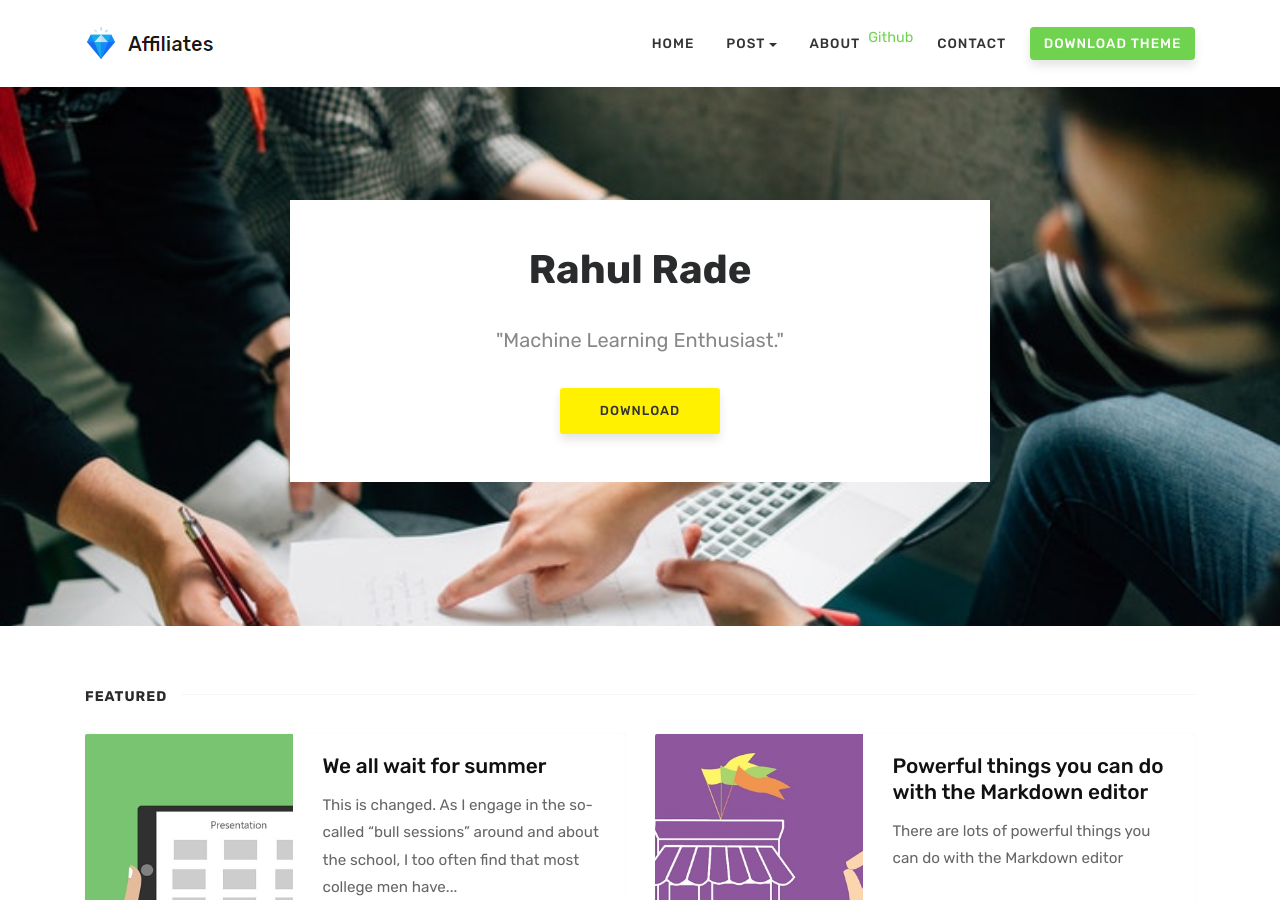
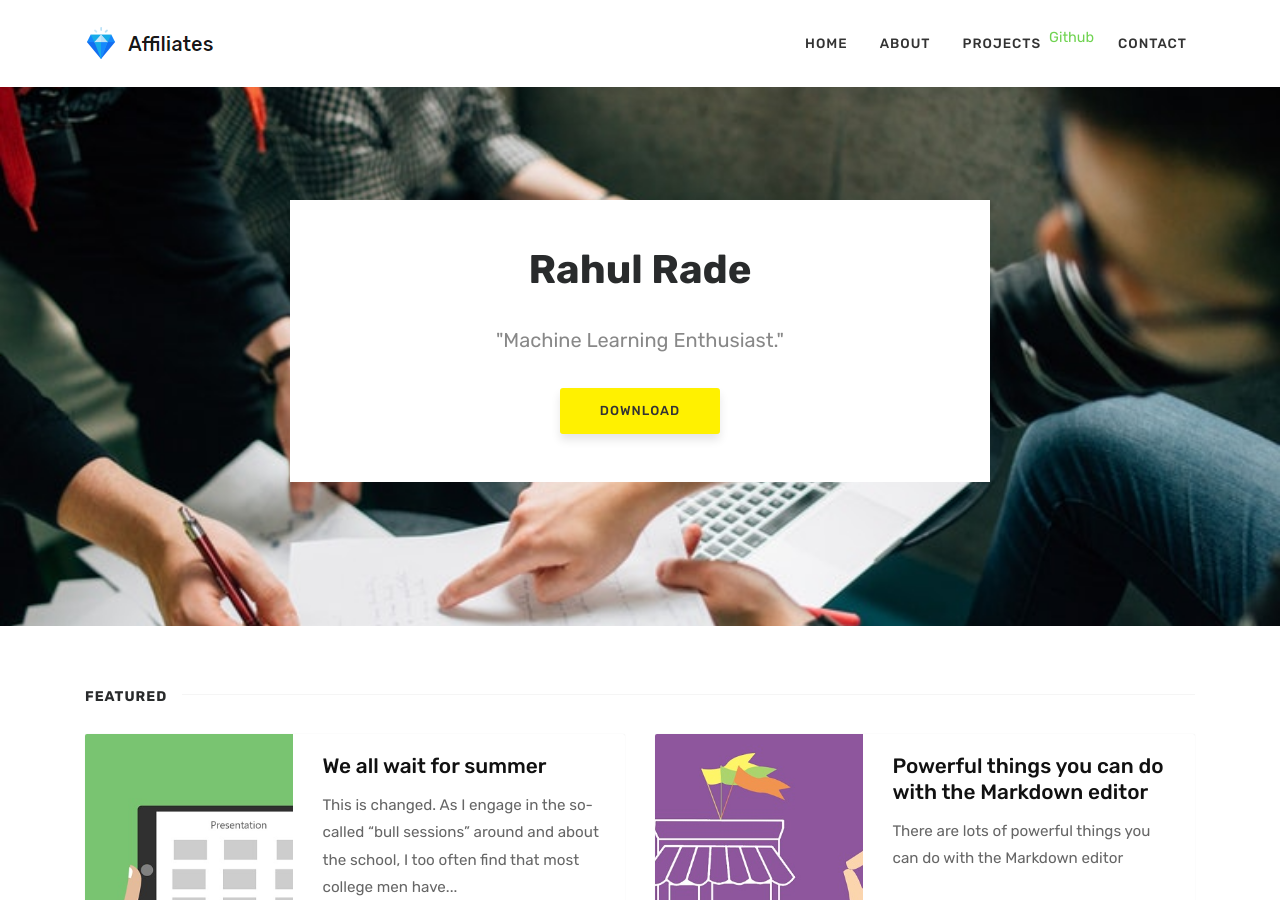
Before and after one commit to imrahulr/imrahulr.github.io, a Jekyll site: the page built from index.html, in a window 1280 px wide and 900 px high. Built offline with Jekyll 4.4.1, drawn with Linux system fonts in a browser that asks for light colours; the list of posts is cut into pages by our own code; comment, search, counter and statistics services are not loaded.

Commit message:
first commit

```diff
--- a/_layouts/default.html
+++ b/_layouts/default.html
@@ -60,30 +60,20 @@
                 <a class="nav-link" href="{{ site.baseurl }}/index.html">Home</a>
                 </li>
 
-                <li class="nav-item dropdown">
-                    <a class="nav-link dropdown-toggle" href="#" id="dropdown01" data-toggle="dropdown" aria-haspopup="true" aria-expanded="false">Post</a>
-                    <div class="dropdown-menu" aria-labelledby="dropdown01">
-                    <a class="dropdown-item" href="{{ site.baseurl }}/jekyll/tutorial/2018/01/12/is-intelligence-enough.html">Left Sidebar</a>
-                    <a class="dropdown-item" href="{{ site.baseurl }}/jekyll/tutorial/2018/01/12/red-riding.html">Right Sidebar</a>
-                    </div>
-                </li>
-
                 <li class="nav-item">
                     <a class="nav-link" href="{{ site.baseurl }}/about">About</a>
                 </li>
 
                 <li class="nav-item">
-                    <a target="_blank" href="https://github.com/wowthemesnet/affiliates-jekyll-theme">Github</a>
+                    <a class="nav-link" href="{{ {{ site.baseurl }}/index.html }}">Projects</a>
                 </li>
 
                 <li class="nav-item">
-                    <a class="nav-link" class="nav-link" href="{{ site.baseurl }}/contact">Contact</a>
+                    <a target="nav-link" href="https://github.com/wowthemesnet/affiliates-jekyll-theme">Github</a>
                 </li>
 
-
-
-                <li class="nav-item">
-                    <a class="nav-link highlight" href="https://github.com/wowthemesnet/affiliates-jekyll-theme/archive/master.zip">Download Theme</a>
+                <li class="nav-item highlight">
+                    <a class="nav-link" href="{{ site.baseurl }}/contact">Contact</a>
                 </li>
 
             </ul>
@@ -149,7 +139,7 @@
                 </div>
                 </div>
 
-                <div class="col-sm-4 text-right footersocial">
+                <div class="col-sm-4 footersocial">
                 <div class="footer-widget">
                     <h5 class="title">Connect with Me</h5>
                     <i class="fa fa-facebook"></i>
```
